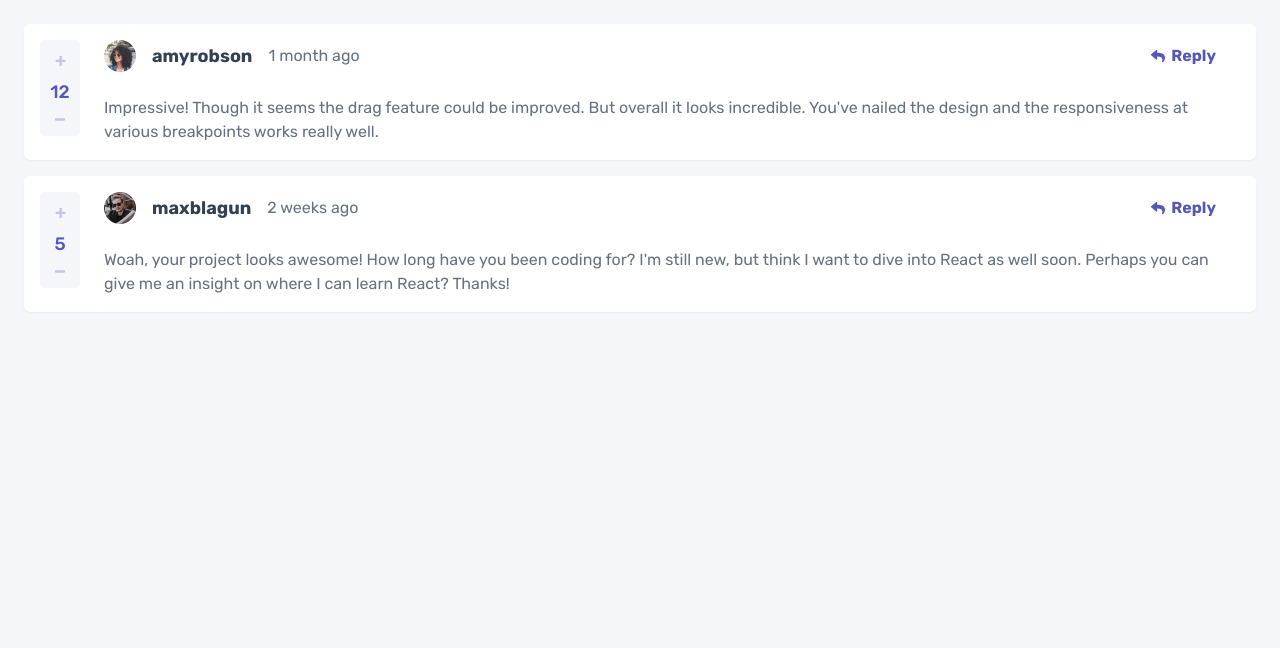
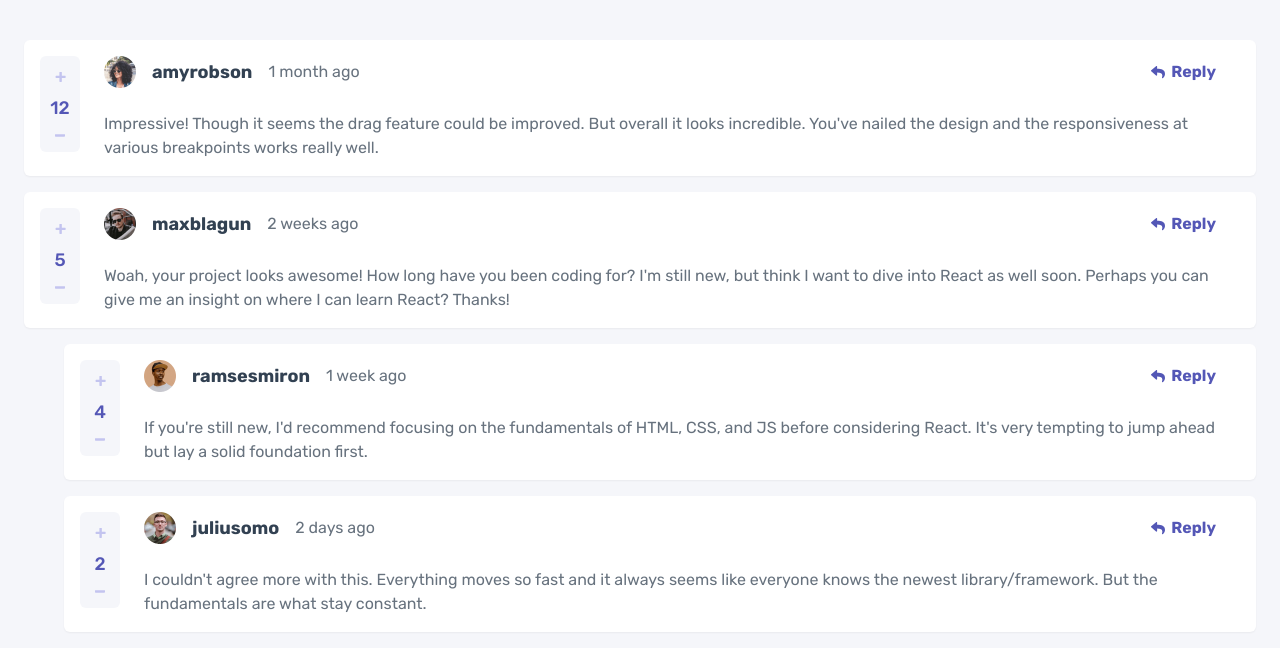
Before and after one commit to soewaiyanag/interactive-comments-section, a React (Vite) app: page / in a window 1280 px wide. Shown: the top 648 px of the page. Built offline with nearby package versions, Linux system fonts and the light colour scheme; what @savvywombat/tailwindcss-grid-areas would draw is missing.

Commit message:
add Replies

```diff
--- a/src/App.jsx
+++ b/src/App.jsx
@@ -5,6 +5,7 @@ function App() {
   const [user, setUser] = useState(null);
   const [comments, setComments] = useState(null);
   const [isDataLoaded, setIsDataLoaded] = useState(false);
+
   useEffect(() => {
     const data = "../data.json";
     fetch(data)
@@ -17,9 +18,8 @@ function App() {
       });
     return () => {};
   }, []);
-  return (
-    <div className="p-6 space-y-4 bg-veryLightGray min-h-screen">
-      {isDataLoaded
+
+  const CommentItems = isDataLoaded
     ? comments.map((comment) => {
         return (
           <Comment
@@ -28,13 +28,16 @@ function App() {
             avatar={comment.user.image.png}
             name={comment.user.username}
             createdAt={comment.createdAt}
+            replies={comment.replies}
           >
             {comment.content}
           </Comment>
         );
       })
-        : null}
-    </div>
+    : null;
+
+  return (
+    <div className="p-6 bg-veryLightGray min-h-screen">{CommentItems}</div>
   );
 }
 
--- a/src/Comment.jsx
+++ b/src/Comment.jsx
@@ -1,12 +1,14 @@
-import Reply from "./Reply";
+import ReplyIcon from "./ReplyIcon";
 import Score from "./Score";
 import Status from "./Status";
+import Reply from "./Reply";
 
 const Comment = (props) => {
   return (
+    <div>
       <section
         className="
-      p-4 bg-white rounded-md shadow-sm
+      p-4 my-4 bg-white rounded-md shadow-sm
       gap-6 grid grid-cols-2
       sm:grid-cols-[auto_1fr_auto]"
       >
@@ -16,7 +18,7 @@ const Comment = (props) => {
           name={props.name}
           createdAt={props.createdAt}
         />
-      <Reply />
+        <ReplyIcon />
         <p
           className="
       text-grayishBlue text-base font-normal
@@ -26,6 +28,10 @@ const Comment = (props) => {
           {props.children}
         </p>
       </section>
+      <section className="ml-10">
+        {props.replies ? <Reply replies={props.replies} /> : null}
+      </section>
+    </div>
   );
 };
 
--- a/src/Reply.jsx
+++ b/src/Reply.jsx
@@ -1,16 +1,21 @@
-import replyIcon from "./images/icon-reply.svg";
-const Reply = () => {
-  return (
-    <div
-      className="
-      cursor-pointer ml-auto space-x-1.5
-      col-start-2 row-start-3 self-center
-      sm:row-start-1"
-    >
-      <img className="inline-block" src={replyIcon} alt="reply_icon" />
-      <span className="font-bold text-modrateBlue">Reply</span>
-    </div>
-  );
+import Comment from "./Comment";
+
+const Reply = (props) => {
+  const replies = props.replies;
+
+  return replies.map((reply) => {
+    return (
+      <Comment
+        key={reply.id}
+        score={reply.score}
+        avatar={reply.user.image.png}
+        name={reply.user.username}
+        createdAt={reply.createdAt}
+      >
+        {reply.content}
+      </Comment>
+    );
+  });
 };
 
 export default Reply;
--- /dev/null
+++ b/src/ReplyIcon.jsx
@@ -0,0 +1,17 @@
+import replyIcon from "./images/icon-reply.svg";
+
+const ReplyIcon = () => {
+  return (
+    <div
+      className="
+      cursor-pointer ml-auto space-x-1.5
+      col-start-2 row-start-3 self-center
+      sm:row-start-1"
+    >
+      <img className="inline-block" src={replyIcon} alt="reply_icon" />
+      <span className="font-bold text-modrateBlue">Reply</span>
+    </div>
+  );
+};
+
+export default ReplyIcon;
--- a/src/Status.jsx
+++ b/src/Status.jsx
@@ -1,5 +1,3 @@
-import profilePicture from "./images/avatars/image-amyrobson.png";
-
 const Status = (props) => {
   return (
     <div
@@ -9,7 +7,7 @@ const Status = (props) => {
     "
     >
       <img className="h-8" src={props.avatar} alt="profile picture" />
-      <h1 className="text-lg text-darkBlue font-bold">{props.name}</h1>
+      <h1 className="text-lg text-darkBlue font-semibold">{props.name}</h1>
       <span className="text-grayishBlue font-normal text-base">
         {props.createdAt}
       </span>
```
Lines whose indentation alone changed are shown as unchanged.
